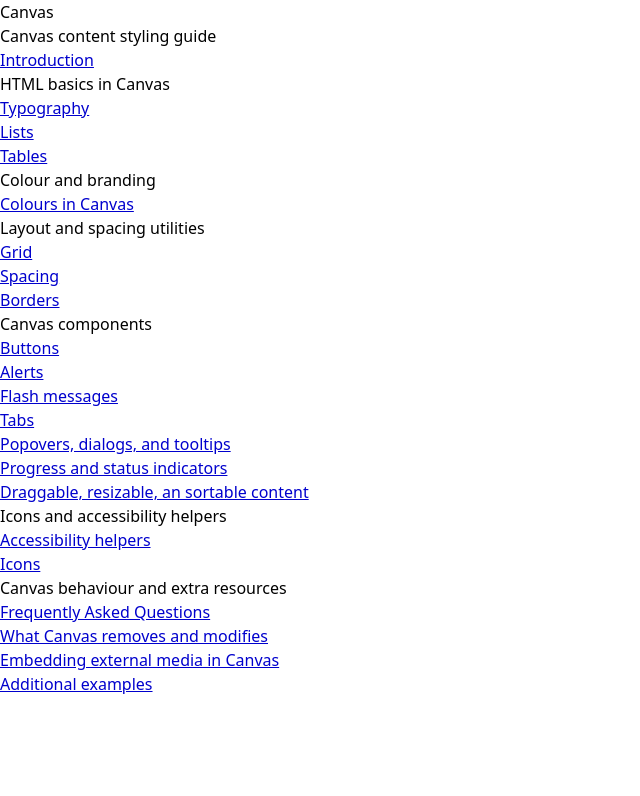
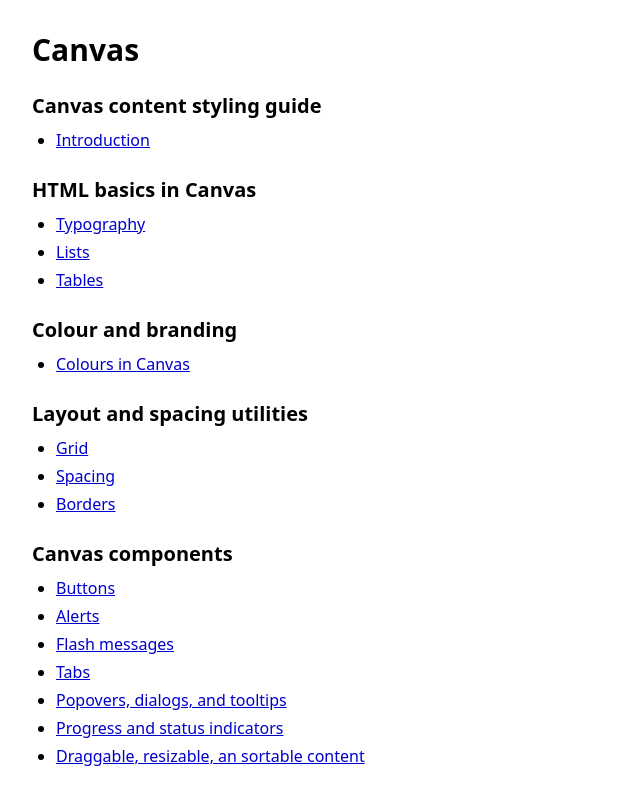
Before and after one commit to Karl-Horning/canvas, a Next.js app: page / in a window 1280 px wide. Shown: the top 796 px of the page, without its empty margins (0-640 px from the left). Built offline with nearby package versions, Linux system fonts and the light colour scheme.

Commit message:
feat: add Tailwind styles to index page

```diff
--- a/app/page.tsx
+++ b/app/page.tsx
@@ -2,128 +2,220 @@
 
 export default function Home() {
     return (
-        <main>
-            <h1>Canvas</h1>
+        <main className="max-w-240 p-8">
+            <h1 className="text-3xl font-bold mb-6">Canvas</h1>
 
-            <h2>Canvas content styling guide</h2>
-            <p>
-                <Link href="/canvas-content-styling-guide/introduction">
-                    Introduction
-                </Link>
-            </p>
+            <h2 className="text-xl font-semibold mt-6 mb-2">
+                Canvas content styling guide
+            </h2>
 
-            <h2>HTML basics in Canvas</h2>
-            <ul>
+            <ul className="list-disc pl-6 space-y-1">
                 <li>
-                    <Link href="/html-basics-in-canvas/typography">
+                    <Link
+                        className="text-[#0000cd] underline hover:no-underline"
+                        href="/canvas-content-styling-guide/introduction"
+                    >
+                        Introduction
+                    </Link>
+                </li>
+            </ul>
+
+            <h2 className="text-xl font-semibold mt-6 mb-2">
+                HTML basics in Canvas
+            </h2>
+            <ul className="list-disc pl-6 space-y-1">
+                <li>
+                    <Link
+                        className="text-[#0000cd] underline hover:no-underline"
+                        href="/html-basics-in-canvas/typography"
+                    >
                         Typography
                     </Link>
                 </li>
                 <li>
-                    <Link href="/html-basics-in-canvas/lists">Lists</Link>
+                    <Link
+                        className="text-[#0000cd] underline hover:no-underline"
+                        href="/html-basics-in-canvas/lists"
+                    >
+                        Lists
+                    </Link>
                 </li>
                 <li>
-                    <Link href="/html-basics-in-canvas/tables">Tables</Link>
+                    <Link
+                        className="text-[#0000cd] underline hover:no-underline"
+                        href="/html-basics-in-canvas/tables"
+                    >
+                        Tables
+                    </Link>
                 </li>
             </ul>
 
-            <h2>Colour and branding</h2>
+            <h2 className="text-xl font-semibold mt-6 mb-2">
+                Colour and branding
+            </h2>
 
-            <ul>
+            <ul className="list-disc pl-6 space-y-1">
                 <li>
-                    <Link href="/colour-and-branding/colours-in-canvas">
+                    <Link
+                        className="text-[#0000cd] underline hover:no-underline"
+                        href="/colour-and-branding/colours-in-canvas"
+                    >
                         Colours in Canvas
                     </Link>
                 </li>
             </ul>
 
-            <h2>Layout and spacing utilities</h2>
+            <h2 className="text-xl font-semibold mt-6 mb-2">
+                Layout and spacing utilities
+            </h2>
 
-            <ul>
+            <ul className="list-disc pl-6 space-y-1">
                 <li>
-                    <Link href="/layout-and-spacing-utilities/grid">Grid</Link>
+                    <Link
+                        className="text-[#0000cd] underline hover:no-underline"
+                        href="/layout-and-spacing-utilities/grid"
+                    >
+                        Grid
+                    </Link>
                 </li>
                 <li>
-                    <Link href="/layout-and-spacing-utilities/spacing">
+                    <Link
+                        className="text-[#0000cd] underline hover:no-underline"
+                        href="/layout-and-spacing-utilities/spacing"
+                    >
                         Spacing
                     </Link>
                 </li>
                 <li>
-                    <Link href="/layout-and-spacing-utilities/borders">
+                    <Link
+                        className="text-[#0000cd] underline hover:no-underline"
+                        href="/layout-and-spacing-utilities/borders"
+                    >
                         Borders
                     </Link>
                 </li>
             </ul>
 
-            <h2>Canvas components</h2>
+            <h2 className="text-xl font-semibold mt-6 mb-2">
+                Canvas components
+            </h2>
 
-            <ul>
+            <ul className="list-disc pl-6 space-y-1">
                 <li>
-                    <Link href="/canvas-components/buttons">Buttons</Link>
+                    <Link
+                        className="text-[#0000cd] underline hover:no-underline"
+                        href="/canvas-components/buttons"
+                    >
+                        Buttons
+                    </Link>
                 </li>
                 <li>
-                    <Link href="/canvas-components/alerts">Alerts</Link>
+                    <Link
+                        className="text-[#0000cd] underline hover:no-underline"
+                        href="/canvas-components/alerts"
+                    >
+                        Alerts
+                    </Link>
                 </li>
                 <li>
-                    <Link href="/canvas-components/flash-messages">
+                    <Link
+                        className="text-[#0000cd] underline hover:no-underline"
+                        href="/canvas-components/flash-messages"
+                    >
                         Flash messages
                     </Link>
                 </li>
                 <li>
-                    <Link href="/canvas-components/tabs">Tabs</Link>
+                    <Link
+                        className="text-[#0000cd] underline hover:no-underline"
+                        href="/canvas-components/tabs"
+                    >
+                        Tabs
+                    </Link>
                 </li>
                 <li>
-                    <Link href="/canvas-components/popovers-dialogs-and-tooltips">
+                    <Link
+                        className="text-[#0000cd] underline hover:no-underline"
+                        href="/canvas-components/popovers-dialogs-and-tooltips"
+                    >
                         Popovers, dialogs, and tooltips
                     </Link>
                 </li>
                 <li>
-                    <Link href="/canvas-components/progress-and-status-indicators">
+                    <Link
+                        className="text-[#0000cd] underline hover:no-underline"
+                        href="/canvas-components/progress-and-status-indicators"
+                    >
                         Progress and status indicators
                     </Link>
                 </li>
                 <li>
-                    <Link href="/canvas-components/draggable-resizable-and-sortable-content">
+                    <Link
+                        className="text-[#0000cd] underline hover:no-underline"
+                        href="/canvas-components/draggable-resizable-and-sortable-content"
+                    >
                         Draggable, resizable, an sortable content
                     </Link>
                 </li>
             </ul>
 
-            <h2>Icons and accessibility helpers</h2>
+            <h2 className="text-xl font-semibold mt-6 mb-2">
+                Icons and accessibility helpers
+            </h2>
 
-            <ul>
+            <ul className="list-disc pl-6 space-y-1">
                 <li>
-                    <Link href="/icons-and-accessibility-helpers/accessibility-helpers">
+                    <Link
+                        className="text-[#0000cd] underline hover:no-underline"
+                        href="/icons-and-accessibility-helpers/accessibility-helpers"
+                    >
                         Accessibility helpers
                     </Link>
                 </li>
                 <li>
-                    <Link href="/icons-and-accessibility-helpers/icons">
+                    <Link
+                        className="text-[#0000cd] underline hover:no-underline"
+                        href="/icons-and-accessibility-helpers/icons"
+                    >
                         Icons
                     </Link>
                 </li>
             </ul>
 
-            <h2>Canvas behaviour and extra resources</h2>
+            <h2 className="text-xl font-semibold mt-6 mb-2">
+                Canvas behaviour and extra resources
+            </h2>
 
-            <ul>
+            <ul className="list-disc pl-6 space-y-1">
                 <li>
-                    <Link href="/canvas-behaviour-and-extra-resources/frequently-asked-questions">
+                    <Link
+                        className="text-[#0000cd] underline hover:no-underline"
+                        href="/canvas-behaviour-and-extra-resources/frequently-asked-questions"
+                    >
                         Frequently Asked Questions
                     </Link>
                 </li>
                 <li>
-                    <Link href="/canvas-behaviour-and-extra-resources/what-canvas-removes-and-modifies">
+                    <Link
+                        className="text-[#0000cd] underline hover:no-underline"
+                        href="/canvas-behaviour-and-extra-resources/what-canvas-removes-and-modifies"
+                    >
                         What Canvas removes and modifies
                     </Link>
                 </li>
                 <li>
-                    <Link href="/canvas-behaviour-and-extra-resources/embedding-external-media-in-canvas">
+                    <Link
+                        className="text-[#0000cd] underline hover:no-underline"
+                        href="/canvas-behaviour-and-extra-resources/embedding-external-media-in-canvas"
+                    >
                         Embedding external media in Canvas
                     </Link>
                 </li>
                 <li>
-                    <Link href="/canvas-behaviour-and-extra-resources/additional-examples">
+                    <Link
+                        className="text-[#0000cd] underline hover:no-underline"
+                        href="/canvas-behaviour-and-extra-resources/additional-examples"
+                    >
                         Additional examples
                     </Link>
                 </li>
```
